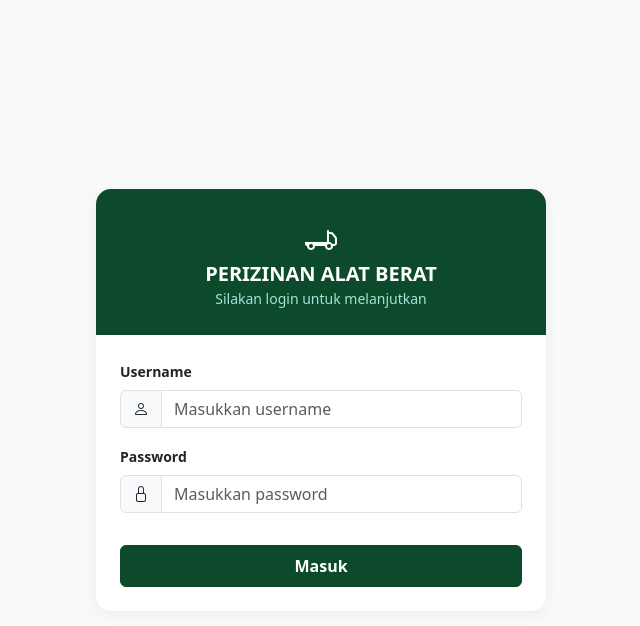
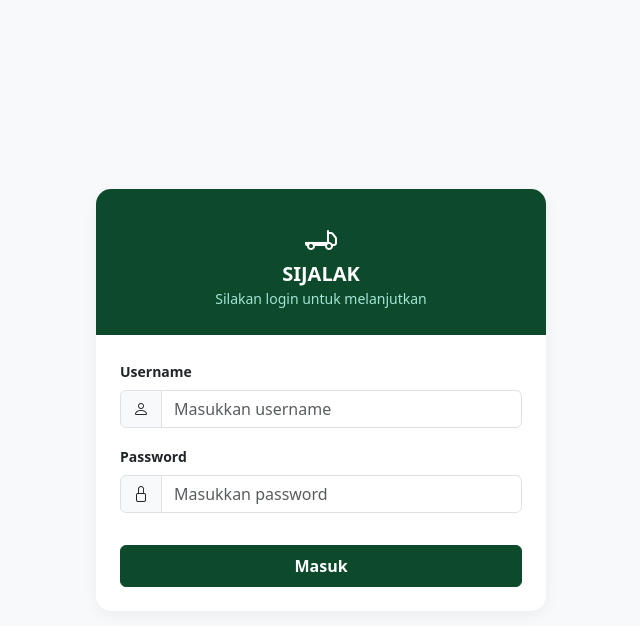
Before and after one commit to dewinoryulindaputri/pengajuan-alat-berat, a Flask app: page / in a window 1280 px wide. Shown: the top 626 px of the page, without its empty margins (319-959 px from the left). Run offline with Flask 3, Linux system fonts and the light colour scheme.

Commit message:
Ubah judul login menjadi SIJALAK

```diff
--- a/templates/login.html
+++ b/templates/login.html
@@ -3,7 +3,7 @@
 <head>
     <meta charset="UTF-8">
     <meta name="viewport" content="width=device-width, initial-scale=1.0">
-    <title>Login - Perizinan Alat Berat</title>
+    <title>Login - SIJALAK</title>
     <link href="https://cdn.jsdelivr.net/npm/bootstrap@5.3.0/dist/css/bootstrap.min.css" rel="stylesheet">
     <link rel="stylesheet" href="https://cdn.jsdelivr.net/npm/bootstrap-icons@1.10.5/font/bootstrap-icons.css">
     <style>
@@ -19,7 +19,7 @@
     <div class="login-card">
         <div class="login-header">
             <i class="bi bi-truck-flatbed fs-2 mb-2"></i>
-            <h5 class="fw-bold mb-0">PERIZINAN ALAT BERAT</h5>
+            <h5 class="fw-bold mb-0">SIJALAK</h5>
             <small style="color: #a3e4d7;">Silakan login untuk melanjutkan</small>
         </div>
 
```
